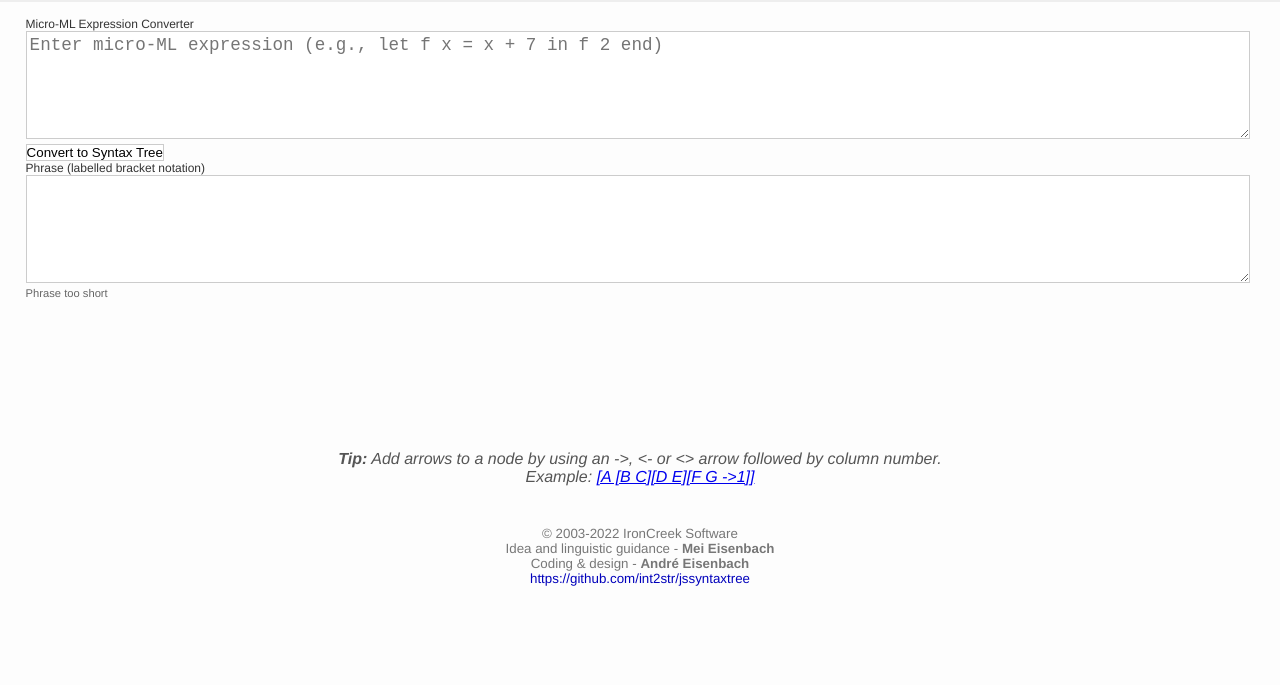
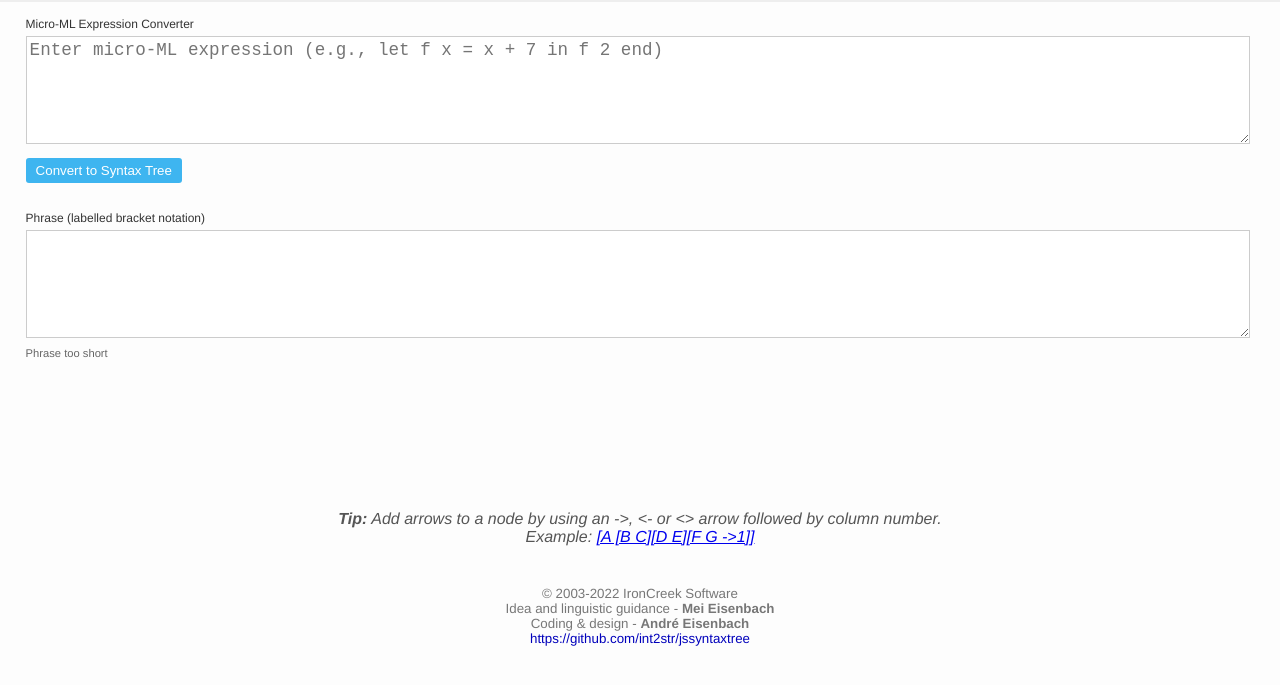
Before and after one commit to hantr0609/AST, a plain HTML site: page wwwroot/index.html in a window 1280 px wide. Shown: the part 67-752 px from the top of the page. Drawn offline with Linux system fonts and the light colour scheme; a script that the page names is missing.

Commit message:
Fixing some of styles for new textbox

```diff
--- a/wwwroot/default.css
+++ b/wwwroot/default.css
@@ -6,7 +6,7 @@
 body {
   color: black;
   background-color: #fdfdfd;
-  font-family: "Bitsream Vera Sans",Helvetica,Arial,sans-serif;
+  font-family: 'Bitsream Vera Sans', Helvetica, Arial, sans-serif;
 }
 
 h1 {
@@ -21,9 +21,12 @@ h2 {
   font-size: 0.75rem;
   font-weight: normal;
   color: #333;
+  margin: 10px 0 5px 0;
 }
 
-textarea, button, select {
+textarea,
+button,
+select {
   border: 1px solid #ccc;
   background-color: white;
 }
@@ -32,6 +35,28 @@ textarea {
   font-size: 1.1rem;
   width: 99%;
   padding: 3px;
+  margin-bottom: 5px;
+}
+
+button {
+  padding: 5px 10px;
+  cursor: pointer;
+  background-color: #3eb5f0;
+  color: white;
+  border: none;
+  border-radius: 3px;
+}
+
+button:hover {
+  background-color: #125475;
+}
+
+.input-container {
+  margin-bottom: 10px;
+}
+
+.button-group {
+  margin: 5px 0;
 }
 
 footer {
@@ -43,11 +68,11 @@ footer {
 }
 
 footer a {
-  color: #00B;
+  color: #00b;
   text-decoration: none;
 }
 
-input[type="checkbox"] {
+input[type='checkbox'] {
   vertical-align: auto;
 }
 
@@ -85,17 +110,22 @@ label {
   position: absolute;
   right: 2px;
   top: 2px;
-  color: #BBB;
+  color: #bbb;
   font-size: 0.8em;
 }
 
-#parse-error {
+#parse-error,
+#ml-parse-error {
   color: #666;
   height: 0.7em;
   font-size: 0.7em;
   display: block;
 }
 
+#ml-parse-error {
+  margin-bottom: 10px;
+}
+
 #canvas {
   cursor: pointer;
 }
```
